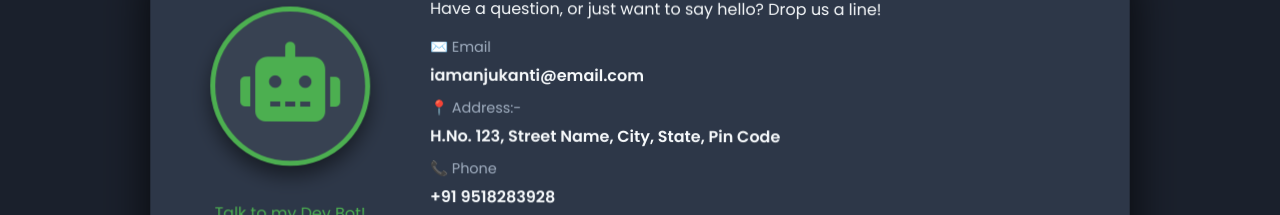
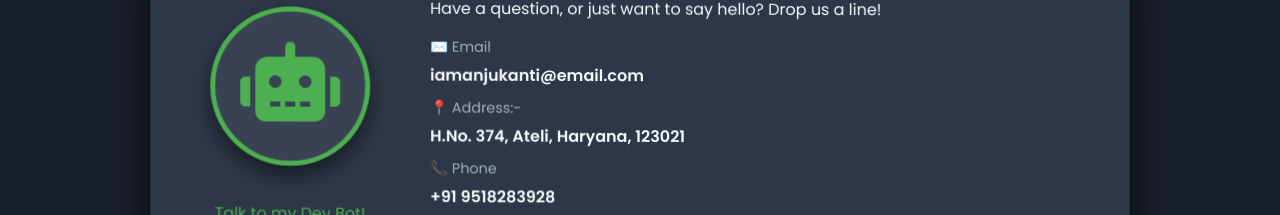
Before and after one commit to Iamanjuyadav/Personal_Portfolio, a plain HTML site: page index.html in a window 1280 px wide. Shown: the part 4821-5036 px from the top of the page. Drawn offline with Linux system fonts and the light colour scheme.

Commit message:
Update index.html

```diff
--- a/index.html
+++ b/index.html
@@ -317,7 +317,7 @@
                             </div>
                             <div class="detail-item">
                                 <h4>📍 Address:-</h4>
-                                <a>H.No. 123, Street Name, City, State, Pin Code</a>
+                                <a>H.No. 374, Ateli, Haryana, 123021</a>
                             </div>
                             <div class="detail-item">
                                 <h4>📞 Phone</h4>
@@ -375,4 +375,5 @@
     <script src="script.js"></script>
 </body>
 
+
 </html>
```
